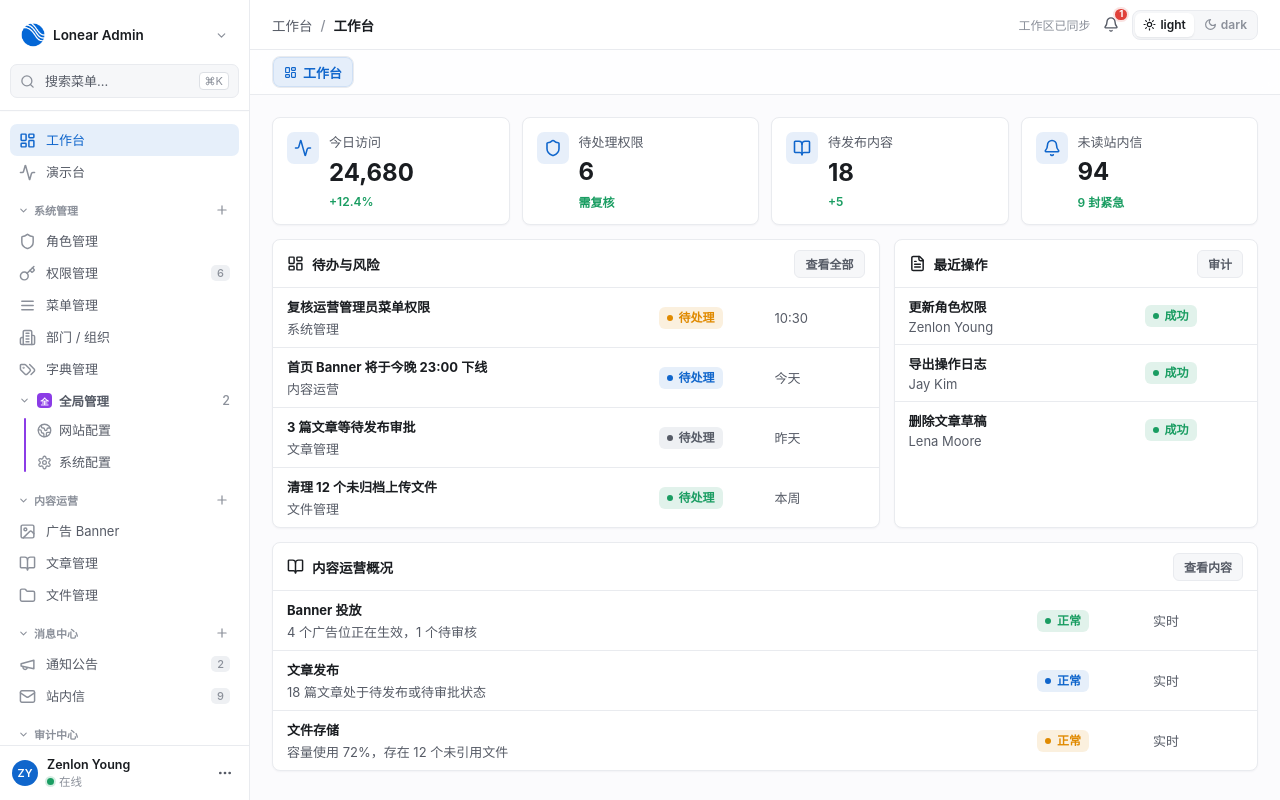
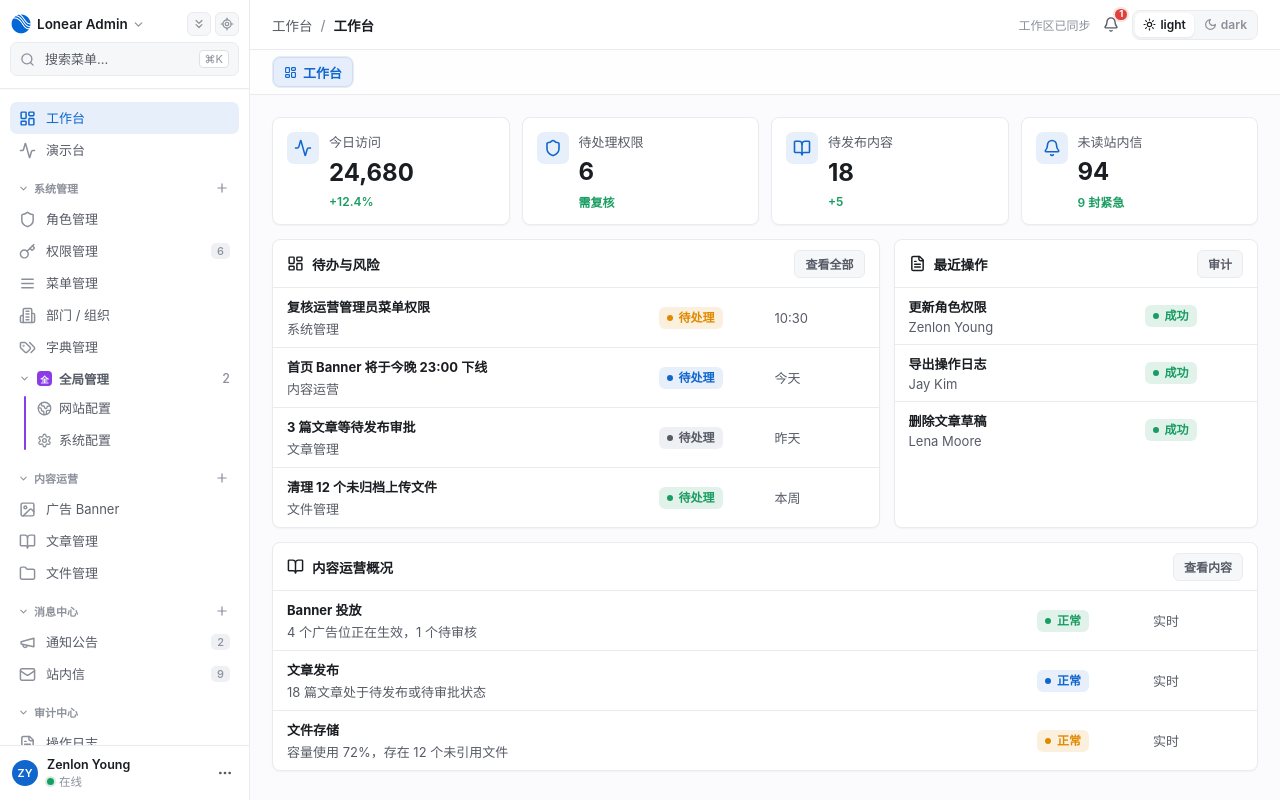
Before and after one commit to yzenlog/lonear-admin, a React (Vite) app: page /login in a window 1280 px wide. Both pictures are taken after a click on the button "登录". Built offline with nearby package versions, Linux system fonts and the light colour scheme.

Commit message:
feat: 优化侧栏菜单快捷操作

```diff
--- a/src/components/shared/app-sidebar/AppSidebar.css
+++ b/src/components/shared/app-sidebar/AppSidebar.css
@@ -40,54 +40,70 @@
   text-align: left;
 }
 
+.sidebar-title-row {
+  display: flex;
+  align-items: center;
+  justify-content: space-between;
+  gap: 10px;
+  margin: 12px 10px 6px;
+}
+
 .workspace-switcher {
   position: relative;
+  min-width: 0;
+  flex: 1;
 }
 
 .workspace {
   display: flex;
-  width: calc(100% - 20px);
+  width: auto;
+  max-width: 100%;
   align-items: center;
-  gap: 8px;
-  padding: 10px;
+  gap: 6px;
+  padding: 0;
   border: 1px solid transparent;
   border-radius: 8px;
-  margin: 12px 10px 6px;
+  margin: 0;
   transition:
-    background 0.12s ease,
+    color 0.12s ease,
     border-color 0.12s ease;
 }
 
 .workspace:hover {
-  background: var(--surface-hover);
+  color: var(--text);
 }
 
 .ws-logo {
   display: grid;
-  width: 24px;
-  height: 24px;
+  width: 20px;
+  height: 20px;
   flex-shrink: 0;
   place-items: center;
-  border-radius: 6px;
+  border-radius: 5px;
   background: transparent;
 }
 
 .ws-logo img {
   display: block;
-  width: 24px;
-  height: 24px;
+  width: 20px;
+  height: 20px;
   object-fit: contain;
 }
 
 .ws-name {
-  flex: 1;
+  min-width: 0;
+  flex: 0 1 auto;
+  overflow: hidden;
   color: var(--text);
   font-size: 13.5px;
   font-weight: 600;
   letter-spacing: 0;
+  text-overflow: ellipsis;
+  white-space: nowrap;
 }
 
 .ws-chevron {
+  margin-left: -2px;
   color: var(--text-dim);
   transition: transform 0.15s ease;
 }
@@ -99,10 +115,11 @@
 .workspace-menu-popover {
   position: absolute;
   top: calc(100% + 4px);
-  right: 10px;
-  left: 10px;
+  right: auto;
+  left: 0;
   z-index: 20;
   display: grid;
+  width: 220px;
   gap: 2px;
   padding: 5px;
   border: 1px solid var(--border);
@@ -176,14 +193,22 @@
   color: var(--text-muted);
 }
 
+.sidebar-search-row {
+  display: flex;
+  align-items: center;
+  gap: 6px;
+  margin: 4px 10px 12px;
+}
+
 .search-box {
   display: flex;
   align-items: center;
+  flex: 1;
   gap: 8px;
+  min-width: 0;
   padding: 7px 9px;
   border: 1px solid var(--border);
   border-radius: 7px;
-  margin: 4px 10px 12px;
   background: var(--surface);
   color: var(--text-dim);
   transition:
@@ -221,6 +246,71 @@
   color: var(--text-dim);
   font-family: inherit;
   font-size: 11px;
+}
+
+.sidebar-menu-actions {
+  display: flex;
+  flex-shrink: 0;
+  align-items: center;
+  gap: 4px;
+}
+
+.sidebar-menu-action-btn {
+  position: relative;
+  display: grid;
+  width: 24px;
+  height: 24px;
+  place-items: center;
+  padding: 0;
+  border: 1px solid var(--border);
+  border-radius: 6px;
+  background: var(--surface);
+  color: var(--text-dim);
+  cursor: pointer;
+  transition:
+    background 0.12s ease,
+    border-color 0.12s ease,
+    color 0.12s ease;
+}
+
+.sidebar-menu-action-btn svg {
+  display: block;
+}
+
+.sidebar-menu-action-btn:hover {
+  border-color: var(--border-strong);
+  background: var(--surface-2);
+  color: var(--text);
+}
+
+.sidebar-menu-action-btn::after {
+  position: absolute;
+  top: calc(100% + 7px);
+  right: 0;
+  z-index: 30;
+  padding: 5px 8px;
+  border: 1px solid var(--border);
+  border-radius: 6px;
+  background: var(--panel-bg);
+  box-shadow: var(--shadow);
+  color: var(--text);
+  content: attr(data-tooltip);
+  font-size: 12px;
+  font-weight: 600;
+  line-height: 16px;
+  opacity: 0;
+  pointer-events: none;
+  transform: translateY(-2px);
+  transition:
+    opacity 0.12s ease,
+    transform 0.12s ease;
+  white-space: nowrap;
+}
+
+.sidebar-menu-action-btn:hover::after,
+.sidebar-menu-action-btn:focus-visible::after {
+  opacity: 1;
+  transform: translateY(0);
 }
 
 .nav-stack {
@@ -619,12 +709,17 @@
 }
 
 @media (max-width: 860px) {
+  .sidebar-title-row {
+    justify-content: center;
+    margin-right: 7px;
+    margin-left: 7px;
+  }
+
   .workspace {
     justify-content: center;
-    width: calc(100% - 14px);
+    width: auto;
     padding: 7px;
-    margin-right: 7px;
-    margin-left: 7px;
+    margin: 0;
   }
 
   .workspace-menu-popover {
@@ -633,8 +728,15 @@
     width: 220px;
   }
 
+  .sidebar-search-row {
+    justify-content: center;
+    margin-right: 7px;
+    margin-left: 7px;
+  }
+
   .ws-name,
   .ws-chevron,
+  .sidebar-menu-actions,
   .search-box input,
   .search-box kbd,
   .section-label,
--- a/src/components/shared/app-sidebar/AppSidebar.tsx
+++ b/src/components/shared/app-sidebar/AppSidebar.tsx
@@ -1,6 +1,18 @@
 import { useMemo } from "react";
 import type { CSSProperties, RefObject } from "react";
-import { Check, ChevronDown, Command, LogOut, MoreHorizontal, Plus, Search, Settings, UserRound } from "lucide-react";
+import {
+  Check,
+  ChevronDown,
+  ChevronsDown,
+  Command,
+  LocateFixed,
+  LogOut,
+  MoreHorizontal,
+  Plus,
+  Search,
+  Settings,
+  UserRound,
+} from "lucide-react";
 import type { ModuleId, NavGroup, NavItem, NavSection } from "../../../config/modules";
 import UserAvatar from "../user-avatar/UserAvatar";
 import "./AppSidebar.css";
@@ -23,6 +35,8 @@ type AppSidebarProps = {
   onUserMenuToggle: () => void;
   onUserMenuAction: (label: string) => void;
   onLogout: () => void;
+  onExpandAllMenus: () => void;
+  onFocusActiveMenu: () => void;
   onToggleSection: (id: string) => void;
   onToggleGroup: (id: string) => void;
   onQuickAdd: (section: NavSection) => void;
@@ -47,6 +61,8 @@ function AppSidebar({
   onUserMenuToggle,
   onUserMenuAction,
   onLogout,
+  onExpandAllMenus,
+  onFocusActiveMenu,
   onToggleSection,
   onToggleGroup,
   onQuickAdd,
@@ -60,6 +76,7 @@ function AppSidebar({
     <aside className="sidebar" aria-label="主导航">
       <div className="sidebar-scroll">
         <div className="sidebar-header">
+          <div className="sidebar-title-row">
             <div className="workspace-switcher" ref={workspaceMenuRef}>
               <button
                 className={`workspace ${workspaceOpen ? "open" : ""}`}
@@ -105,6 +122,29 @@ function AppSidebar({
               ) : null}
             </div>
 
+            <div className="sidebar-menu-actions" aria-label="菜单快捷操作">
+              <button
+                className="sidebar-menu-action-btn"
+                type="button"
+                aria-label="展开全部菜单"
+                data-tooltip="展开菜单"
+                onClick={onExpandAllMenus}
+              >
+                <ChevronsDown size={14} strokeWidth={2.1} />
+              </button>
+              <button
+                className="sidebar-menu-action-btn"
+                type="button"
+                aria-label="只展开当前菜单"
+                data-tooltip="聚焦菜单"
+                onClick={onFocusActiveMenu}
+              >
+                <LocateFixed size={14} strokeWidth={2.1} />
+              </button>
+            </div>
+          </div>
+
+          <div className="sidebar-search-row">
             <label className="search-box">
               <Search size={15} strokeWidth={2.1} />
               <input
@@ -118,6 +158,7 @@ function AppSidebar({
                 <Command size={10} strokeWidth={2.4} />K
               </kbd>
             </label>
+          </div>
         </div>
 
         <nav className="nav-stack">
--- a/src/layouts/AdminLayout.tsx
+++ b/src/layouts/AdminLayout.tsx
@@ -22,6 +22,52 @@ type TopbarNotification = ManagementRecord & {
   sourceLabel: string;
   unread: boolean;
 };
+
+function getFocusedSidebarState(navSections: NavSection[], activeNavKey: string) {
+  const [activeType, activeSectionId, activeGroupId] = activeNavKey.split(":");
+  const activePath = {
+    sectionId: activeSectionId,
+    groupId: activeType === "group" ? activeGroupId : undefined,
+  };
+
+  return navSections.reduce(
+    (state, section) => {
+      if (!section.standalone) {
+        state.sections[section.id] = section.id !== activePath.sectionId;
+      }
+
+      section.groups?.forEach((group) => {
+        state.groups[group.id] = section.id !== activePath.sectionId || group.id !== activePath.groupId;
+      });
+
+      return state;
+    },
+    {
+      sections: {} as Record<string, boolean>,
+      groups: {} as Record<string, boolean>,
+    },
+  );
+}
+
+function getExpandedSidebarState(navSections: NavSection[]) {
+  return navSections.reduce(
+    (state, section) => {
+      if (!section.standalone) {
+        state.sections[section.id] = false;
+      }
+
+      section.groups?.forEach((group) => {
+        state.groups[group.id] = false;
+      });
+
+      return state;
+    },
+    {
+      sections: {} as Record<string, boolean>,
+      groups: {} as Record<string, boolean>,
+    },
+  );
+}
 
 function AdminLayout({ onLogout }: AdminLayoutProps) {
   const navigate = useNavigate();
@@ -173,6 +219,30 @@ function AdminLayout({ onLogout }: AdminLayoutProps) {
 
   function toggleGroup(id: string) {
     setCollapsedGroups((current) => ({ ...current, [id]: !current[id] }));
+  }
+
+  function expandAllMenus() {
+    const expandedSidebarState = getExpandedSidebarState(sections);
+
+    setMenuQuery("");
+    setCollapsedSections(expandedSidebarState.sections);
+    setCollapsedGroups(expandedSidebarState.groups);
+    setWorkspaceOpen(false);
+    setUserMenuOpen(false);
+    setNotificationOpen(false);
+    setNotice("已展开全部菜单");
+  }
+
+  function focusActiveMenu() {
+    const focusedSidebarState = getFocusedSidebarState(sections, activeNavKey);
+
+    setMenuQuery("");
+    setCollapsedSections(focusedSidebarState.sections);
+    setCollapsedGroups(focusedSidebarState.groups);
+    setWorkspaceOpen(false);
+    setUserMenuOpen(false);
+    setNotificationOpen(false);
+    setNotice("已聚焦当前菜单");
   }
 
   function activateModule(id: ModuleId) {
@@ -339,6 +409,8 @@ function AdminLayout({ onLogout }: AdminLayoutProps) {
         }}
         onUserMenuAction={handleUserMenuAction}
         onLogout={handleLogout}
+        onExpandAllMenus={expandAllMenus}
+        onFocusActiveMenu={focusActiveMenu}
         onToggleSection={toggleSection}
         onToggleGroup={toggleGroup}
         onQuickAdd={handleSectionQuickAdd}
```
Lines whose indentation alone changed are shown as unchanged.
